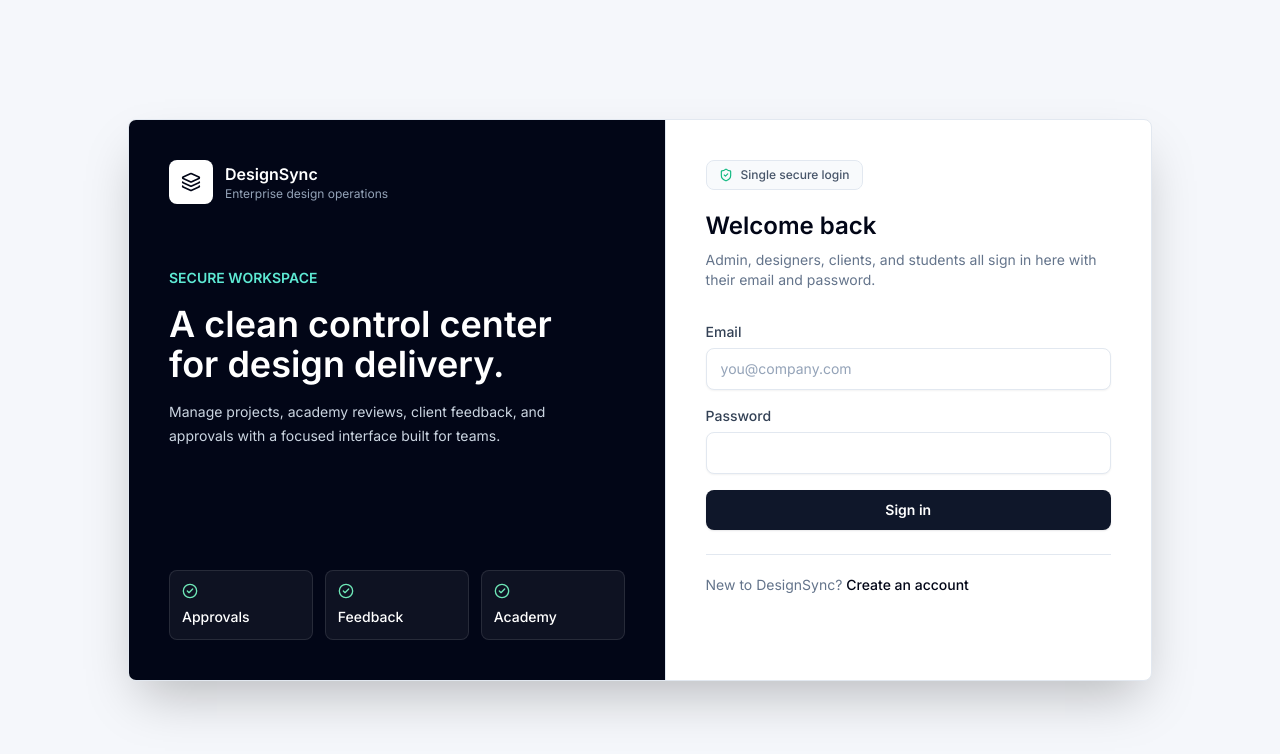
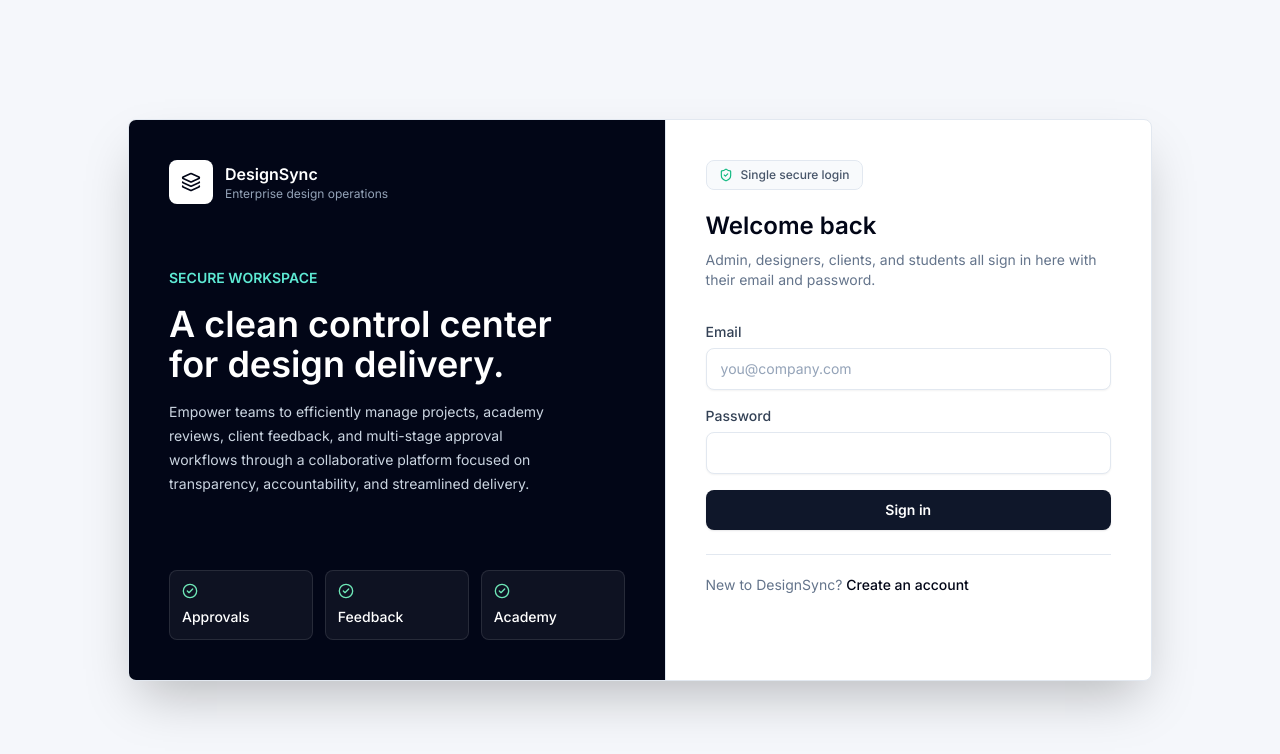
Before and after one commit to omnikam2810-oss/Outlaw, a React (Vite) app in the folder DesignSync/frontend/: page /login in a window 1280 px wide. Shown: the top 754 px of the page. Built offline with nearby package versions, Linux system fonts and the light colour scheme; no server answers.

Commit message:
slight changes

```diff
--- a/DesignSync/frontend/src/pages/Login.jsx
+++ b/DesignSync/frontend/src/pages/Login.jsx
@@ -59,7 +59,7 @@ const Login = () => {
               <p className="text-sm font-semibold uppercase text-teal-300">Secure workspace</p>
               <h1 className="mt-4 text-2xl font-semibold leading-tight sm:text-3xl lg:text-4xl">A clean control center for design delivery.</h1>
               <p className="mt-4 text-sm leading-6 text-slate-300">
-                Manage projects, academy reviews, client feedback, and approvals with a focused interface built for teams.
+                Empower teams to efficiently manage projects, academy reviews, client feedback, and multi-stage approval workflows through a collaborative platform focused on transparency, accountability, and streamlined delivery.
               </p>
             </div>
           </div>
```
